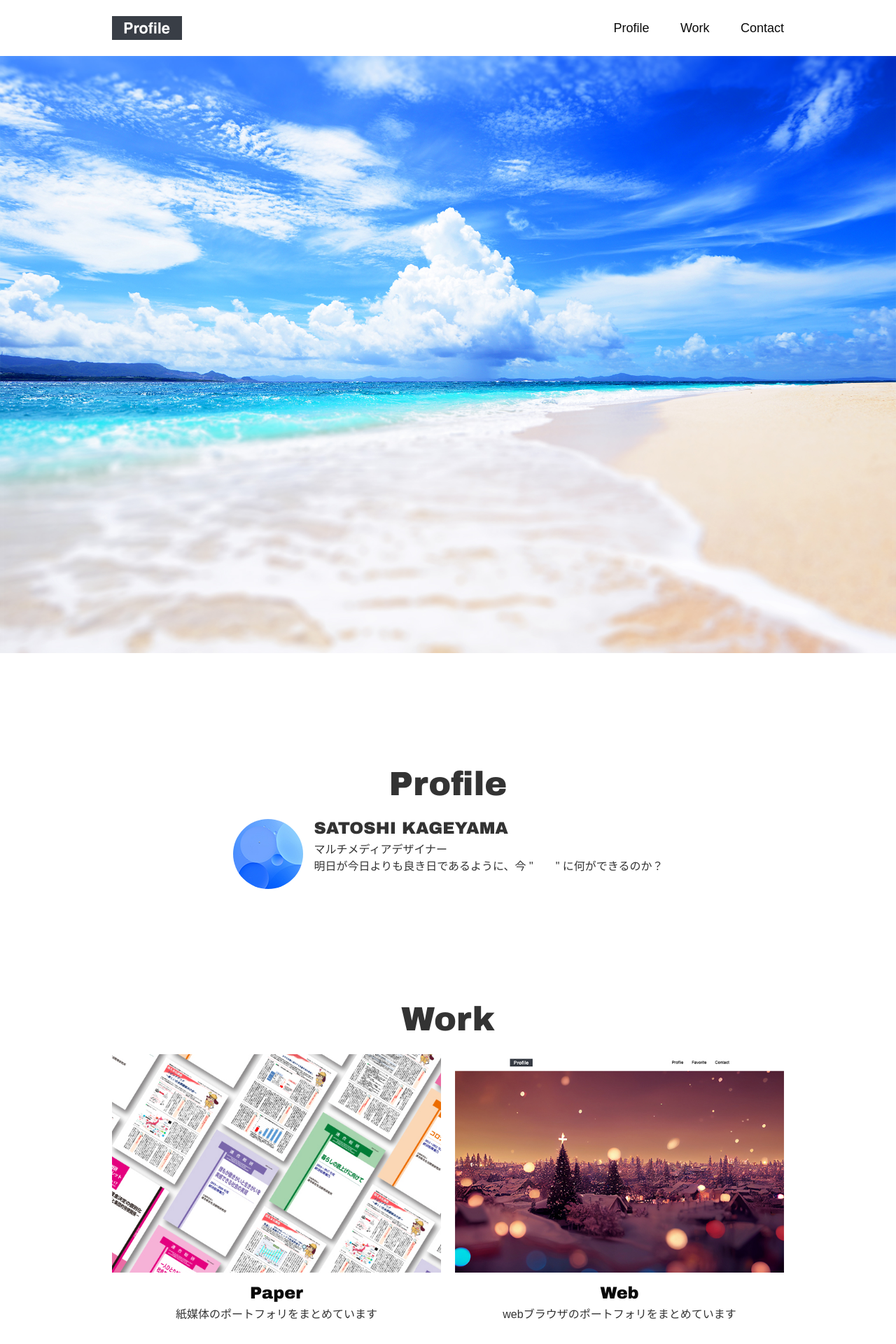
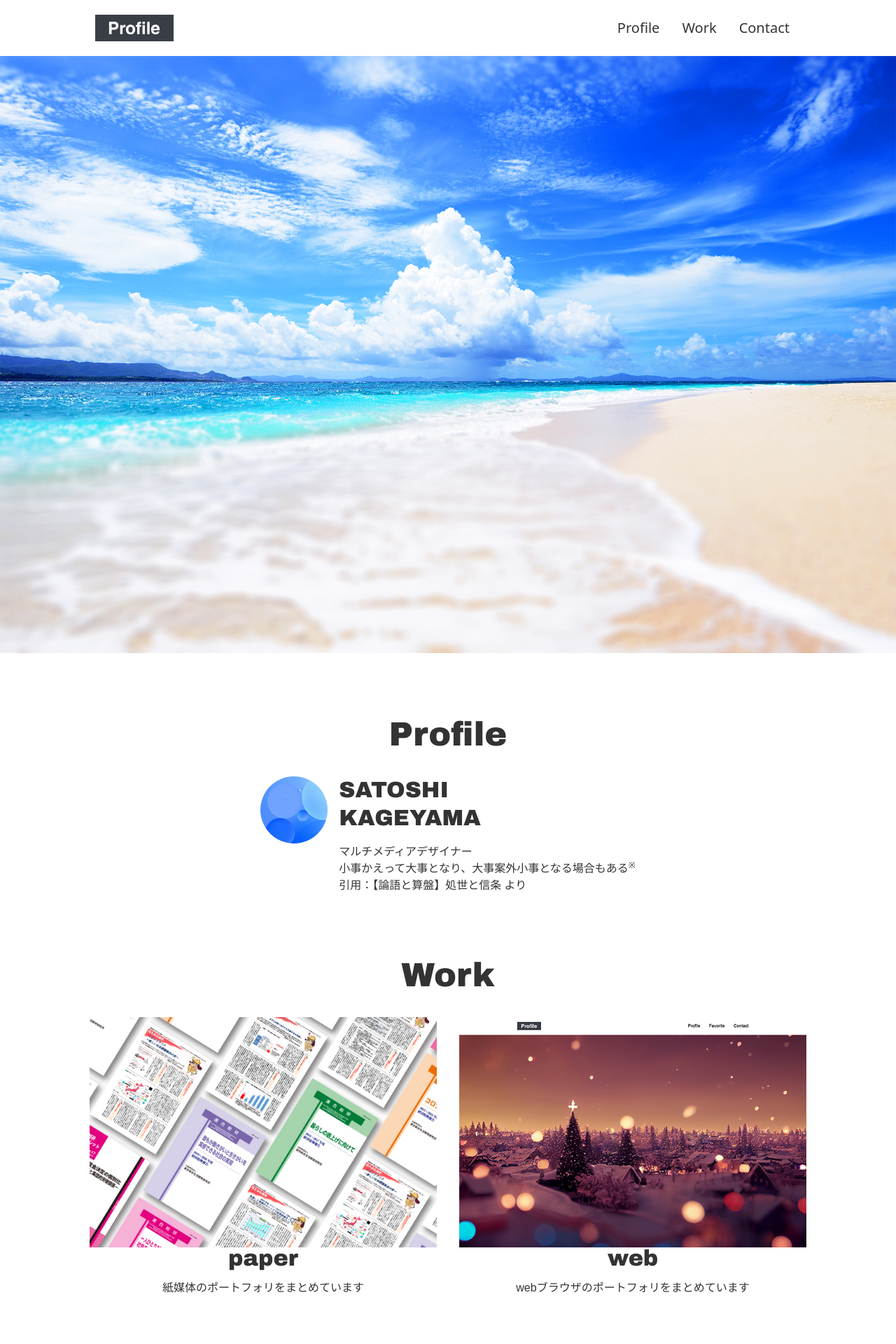
Before and after one commit to 12kagetti12/profile, a Next.js app: page / in a window 1280 px wide. Shown: the top 1920 px of the page at 70% size. Built offline with nearby package versions, Linux system fonts and the light colour scheme.

Commit message:
♻️ refactor module css to tailwindcss

```diff
--- a/src/components/ContentCard/ContentCard.module.css
+++ /dev/null
@@ -1,74 +0,0 @@
-/* =================================
-  Foundation
-================================= */
-
-.f_noStyles {
-  color: inherit;
-  text-decoration: none;
-}
-
-
-/* =================================
-  Layout
-================================= */
-
-.l_xCenter_yColumn {
-  display: flex;
-  flex-direction: column;
-  align-items: center;
-}
-
-/* =================================
-  Object
-================================= */
-
-/* Component ---------------------*/
-
-/* Project -----------------------*/
-.p_imageMargin {
-  max-width: 100%;
-  height: auto;
-  margin-bottom: 2vh;
-}
-
-.p_contentTitleMargin {
-  margin: 0 0 0.5vh 0;
-}
-
-.p_capitalizeFirstString {
-  text-transform: capitalize;
-}
-
-.l_xCenter_yColumn h2 {
-  position: relative;
-  display: inline-block;
-  text-decoration: none;
-  color: rgb(10, 10, 10);
-}
-
-.l_xCenter_yColumn h2::after {
-  position: absolute;
-  bottom: 2px;
-  left: 0;
-  content: '';
-  width: 100%;
-  height: 2px;
-  background: rgb(10, 10, 10);
-  opacity: 0;
-  visibility: hidden;
-  transition: .3s;
-}
-
-.l_xCenter_yColumn h2:hover::after {
-  bottom: -2px;
-  opacity: 1;
-  visibility: visible;
-}
-
-/* Utility -----------------------*/
-
-
-/* Enable hover only on non-touch devices */
-
-
-/* Tablet and Smaller Desktop */
--- a/src/components/ContentCard/CotentCard.jsx
+++ b/src/components/ContentCard/CotentCard.jsx
@@ -1,18 +1,20 @@
-import styles from "@/components/ContentCard/ContentCard.module.css";
 import Image from "next/image";
 import Link from "next/link";
 
 export function ContentCard(props) {
-  const src = props.imgSrc
+  const src = props.imgSrc;
   const title = props.media;
   const text = props.text;
   const imgTitle = props.media + ".img";
   const contentUrl = "/" + props.media;
-  return(
-    <li className={styles.l_xCenter_yColumn}>
-      <Link href={contentUrl} className={`${styles.l_xCenter_yColumn} ${styles.f_noStyles}`}>
+  return (
+    <li className="flex flex-col items-center justify-end leading-none">
+      <Link
+        href={contentUrl}
+        className="flex flex-col items-center no-underline"
+      >
         <Image
-          className={styles.p_imageMargin}
+          className="h-auto max-w-full"
           src={src}
           alt={imgTitle}
           width={640}
@@ -20,9 +22,11 @@ export function ContentCard(props) {
           sizes="(max-width:640px) 80vw,(max-width:1200px) 40vw,25vw"
           priority
         />
-        <h2 className={`${styles.p_contentTitleMargin} ${styles.p_capitalizeFirstString}`}>{title}</h2>
       </Link>
-      <p>{text}</p>
+      <Link href={contentUrl} className="no-underline">
+        <h2 className="sm:hoverUnderLine01 pb-0.5">{title}</h2>
+      </Link>
+      <p className="pt-4">{text}</p>
     </li>
   );
 }
--- a/src/components/Footer/Footer.jsx
+++ b/src/components/Footer/Footer.jsx
@@ -1,9 +1,7 @@
-import styles from "@/components/Footer/Footer.module.css"
-
 export function Footer() {
-  return(
-    <footer className={`${styles.l_footer} ${styles.l_xCenter_yColumn}`} >
-      <p className={styles.p_footerStyle}>&copy; Satoshi Kageyama</p>
+  return (
+    <footer className="flex justify-center pb-4 pt-20">
+      <p className="text-sm text-gray-500">&copy; Satoshi Kageyama</p>
     </footer>
   );
 }
--- a/src/components/Footer/Footer.module.css
+++ /dev/null
@@ -1,33 +0,0 @@
-/* =================================
-  Layout
-================================= */
-
-.l_footer {
-  padding: 2vh 0;
-}
-
-.l_xCenter_yColumn {
-  display: flex;
-  flex-direction: column;
-  align-items: center;
-}
-
-/* =================================
-  Object
-================================= */
-
-/* Component ---------------------*/
-
-/* Project -----------------------*/
-.p_footerStyle {
-  font-size: 1.2rem;
-  color: rgb(127, 127, 127);
-}
-
-/* Utility -----------------------*/
-
-
-/* Enable hover only on non-touch devices */
-
-
-/* Tablet and Smaller Desktop */
--- a/src/components/Header/Header.jsx
+++ b/src/components/Header/Header.jsx
@@ -1,52 +1,97 @@
-import styles from "@/components/Header/Header.module.css";
 import Link from "next/link";
 import { useState } from "react";
 
-export function Header(){
+export function Header() {
   const [menuOpen, setMenuOpen] = useState(false);
   const handleOpenClose = () => {
-    if (window.matchMedia( "(max-width: 640px)" ).matches) {
+    if (window.matchMedia("(max-width: 640px)").matches) {
       setMenuOpen((prevmenuOpen) => !prevmenuOpen);
     }
   };
 
   return (
     <header>
-      <div className={styles.l_flexInlineTop}>
-        <div className={`${styles.l_addMargin} ${styles.l_addMaxWidth_xCenter_yColumn} ${styles.l_xAlignSide_yCenter}`}>
-          <h1 className={styles.c_logo}>
-            <Link href="#areaTop" scroll={false}>
-              <img className={`${styles.c_logo} ${styles.l_xCenter_yCenter}`} src="/logo.svg" alt="logo"/>
+      <div className="fixed top-0 z-50 flex h-20 w-full items-center justify-between bg-white sm:justify-center">
+        <div className="flex h-fit max-w-screen-lg items-center justify-between  px-2 sm:w-full">
+          <h1 className="w-28">
+            <Link href="/#areaTop" scroll={false}>
+              <img className="w-fit" src="/logo.svg" alt="logo" />
             </Link>
           </h1>
-          <nav className={styles.p_nav}>
-            <ul className={`${styles.c_nav_noStyle} ${menuOpen ? styles.open : ""}`} id="scroll_nav">
-              <li className={`${styles.c_nav_xRight} ${styles.c_mediaOnly} ${styles.hoverA}`}>
-                <Link href="#areaTop" scroll={false} onClick={handleOpenClose}>
+          <nav className="absolute right-0 h-full w-40 font-sans text-xl sm:static sm:flex sm:h-fit sm:justify-end">
+            <ul
+              className={
+                menuOpen
+                  ? "absolute top-0 flex h-screen w-fit flex-col bg-white transition-transform duration-500 sm:flex-row sm:justify-end sm:bg-transparent"
+                  : "absolute top-0 flex h-screen w-fit -translate-y-full flex-col bg-white transition-transform duration-500 sm:static sm:h-fit sm:translate-y-0 sm:flex-row sm:justify-end sm:bg-transparent sm:transition-none"
+              }
+              id="scroll_nav"
+            >
+              <li className="px-4 py-6 sm:hidden">
+                <Link href="/#areaTop" scroll={false} onClick={handleOpenClose}>
                   Top
                 </Link>
               </li>
-              <li className={styles.c_nav_xRight}>
-                <Link href="/#areaProfile" scroll={false} onClick={handleOpenClose}>
+              <li className="px-4 py-6">
+                <Link
+                  className="sm:hoverUnderLine01"
+                  href="/#areaProfile"
+                  scroll={false}
+                  onClick={handleOpenClose}
+                >
                   Profile
                 </Link>
               </li>
-              <li className={styles.c_nav_xRight}>
-                <Link href="/#areaWork" scroll={false} onClick={handleOpenClose}>
+              <li className="px-4 py-6">
+                <Link
+                  className="sm:hoverUnderLine01"
+                  href="/#areaWork"
+                  scroll={false}
+                  onClick={handleOpenClose}
+                >
                   Work
                 </Link>
               </li>
-              <li className={styles.c_nav_xRight}>
-                <Link href="/contact" onClick={handleOpenClose}>
+              <li className="px-4 py-6">
+                <Link
+                  className="sm:hoverUnderLine01"
+                  href="/contact"
+                  onClick={handleOpenClose}
+                >
                   Contact
                 </Link>
               </li>
             </ul>
           </nav>
         </div>
-        <button className={`${styles.c_media_navButton} ${menuOpen ? styles.open : ""}`} onClick={handleOpenClose}>
-        <span className={`${styles.c_media_navButton_line} ${menuOpen ? styles.open : ""}`}></span>
-        <span className={styles.c_mediaOnly}>menu</span>
+        <button
+          className="relative right-5 h-10 w-10 sm:hidden"
+          onClick={handleOpenClose}
+        >
+          <div className="h-10 w-10">
+            <span
+              className={
+                menuOpen
+                  ? "absolute h-1 w-10 origin-left translate-x-1.5 translate-y-0 rotate-45 transform rounded-sm bg-[#393e46] transition-transform duration-500"
+                  : "absolute h-1 w-10 origin-left rotate-0 transform rounded-sm bg-[#393e46] transition-transform duration-500"
+              }
+            ></span>
+            <span
+              className={
+                menuOpen
+                  ? "translation absolute top-3 h-1 w-0 rounded-sm bg-transparent duration-500"
+                  : "translation absolute top-3 h-1 w-10 rounded-sm bg-[#393e46] duration-500"
+              }
+            ></span>
+            <span
+              className={
+                menuOpen
+                  ? "absolute top-6 h-1 w-10 origin-left translate-x-1.5 translate-y-1 -rotate-45 transform rounded-sm bg-[#393e46] transition duration-500"
+                  : "absolute top-6 h-1 w-10 origin-left rotate-0 transform rounded-sm bg-[#393e46] transition duration-500"
+              }
+            ></span>
+          </div>
+          <span className="absolute -bottom-2 w-10 text-center">menu</span>
         </button>
       </div>
     </header>
--- a/src/components/Header/Header.module.css
+++ /dev/null
@@ -1,182 +0,0 @@
-/* =================================
-  Layout
-================================= */
-
-.l_flexInlineTop {
-  position: fixed;
-  width: 100%;
-  height: 10vh;
-  min-height: 10vh;
-  margin: 0 auto;
-  top: 0;
-  background-color: white;
-}
-
-.l_addMargin {
-  height: 10vh;
-  padding: 0 2vw;
-}
-
-.l_addMaxWidth_xCenter_yColumn {
-  max-width: 960px;
-  margin: 0 auto;
-}
-
-.l_xAlignSide_yCenter {
-  display: flex;
-  justify-content: space-between;
-  align-items: center;
-}
-
-.l_xCenter_yCenter {
-  display: flex;
-  justify-content: center;
-  align-content: center;
-}
-
-/* =================================
-  Object
-================================= */
-
-/* Component ---------------------*/
-.c_logo {
-  width: 100px;
-}
-
-.c_nav_noStyle {
-  display: flex;
-  list-style: none;
-}
-
-.c_nav_xRight {
-  flex: 1 0 auto;
-  display: flex;
-  justify-content: flex-end;
-}
-
-.c_mediaOnly {
-  display: none;
-}
-
-@media screen and (max-width: 640px) {
-  .c_nav_noStyle {
-    position: absolute;
-    display: flex;
-    flex-flow: column;
-    top: -200vh;
-    height: 100vh;
-    width: fit-content;
-    list-style: none;
-    background-color: rgba(255, 255, 255, 0.9);
-    transition: 3s;
-  }
-
-  .c_nav_noStyle.open {
-    top: 0vh;
-    transition: 0.8s;
-  }
-
-  .c_nav_xRight {
-    flex: none;
-    width: fit-content;
-    padding: 24px 16px;
-  }
-
-  .c_mediaOnly {
-    display: flex;
-  }
-
-  .c_media_navButton {
-    position: fixed;
-    right: 3vw;
-    top: 4vh;
-    height: 5vh;
-    z-index: 10;
-    text-align: center;
-    color: #393e46;
-  }
-
-  .c_media_navButton_line {
-    display: block;
-    position: relative;
-    width: 100%;
-    top: -8px;
-    height: 3px;
-    background-color: #393e46;
-    border-radius: 1px;
-    transition: .2s;
-  }
-
-  .c_media_navButton_line.open {
-    background-color: transparent;
-  }
-
-  .c_media_navButton_line::before,
-  .c_media_navButton_line::after {
-    content: "";
-    position: absolute;
-    width: 100%;
-    height: 100%;
-    background-color: #393e46;
-    border-radius: 1px;
-    transition: .5s;
-  }
-
-  .c_media_navButton_line::before {
-    transform: translateX(-50%) translateY(-8px);
-  }
-
-  .c_media_navButton_line.open::before {
-    transform: translateX(-50%) rotate(45deg);
-  }
-
-  .c_media_navButton_line::after {
-    transform: translateX(-50%) translateY(8px);
-  }
-
-  .c_media_navButton_line.open::after {
-    transform: translateX(-50%) rotate(-45deg);
-  }
-}
-
-
-/* Project -----------------------*/
-.p_nav {
-  font-size: 1.8rem;
-  font-family: Arial, Helvetica, sans-serif;
-  min-width: 30%;
-}
-
-.p_nav a {
-  position: relative;
-  display: inline-block;
-  text-decoration: none;
-  color: rgb(10, 10, 10);
-}
-
-.p_nav a::after {
-  position: absolute;
-  bottom: 2px;
-  left: 0;
-  content: '';
-  width: 100%;
-  height: 2px;
-  background: rgb(10, 10, 10);
-  opacity: 0;
-  visibility: hidden;
-  transition: .3s;
-}
-
-.p_nav a:hover::after {
-  bottom: -2px;
-  opacity: 1;
-  visibility: visible;
-}
-
-/* Utility -----------------------*/
-
-
-/* Enable hover only on non-touch devices */
-
-
-/* Tablet and Smaller Desktop */
--- a/src/pages/index.jsx
+++ b/src/pages/index.jsx
@@ -1,6 +1,5 @@
 import Head from "next/head";
 import Image from "next/image";
-import styles from "@/styles/Home.module.css";
 import { Header } from "@/components/Header/Header";
 import { Footer } from "@/components/Footer/Footer";
 import { ContentCard } from "@/components/ContentCard/CotentCard";
@@ -11,79 +10,88 @@ const WORK = [
     occupation: "DTP",
     media: "paper",
     imgSrc: "/content_paper.jpg",
-    text: "紙媒体のポートフォリをまとめています"
+    text: "紙媒体のポートフォリをまとめています",
   },
   {
     id: 1,
-    occupation : "web",
-    media : "web",
-    imgSrc : "/content_web.jpg",
-    text : "webブラウザのポートフォリをまとめています"
-  }
-]
+    occupation: "web",
+    media: "web",
+    imgSrc: "/content_web.jpg",
+    text: "webブラウザのポートフォリをまとめています",
+  },
+];
 
 export default function Home() {
-
   return (
     <>
       <Head>
         <title>Sstoshi's Portfolio</title>
       </Head>
       <main id="areaTop">
-        <Header/>
-        <div className={styles.c_mainVisual}>
+        <Header />
+        <div className="mx-0 pt-20 sm:max-w-screen-2xl">
           <Image
-            className={styles.c_responsive}
+            className="h-screen object-cover sm:h-auto sm:max-w-full"
             src="/mainvisual_seaClouds.jpg"
             alt="mainVisual"
             width={1920}
             height={1280}
             sizes="(max-width:640px) 100vh,(max-width:1200px) 100vh,100vh"
-            priority
+            priority={true}
           />
         </div>
 
-        <section className={styles.l_addMaxWidth_xCenter_yColumn} id="areaProfile">
-          <div className={styles.l_xCenter_yColumn}>
-            <h1 className={styles.p_sectionTitleMargin}>Profile</h1>
-            <div className={styles.l_xCenter_yCenter}>
+        <section
+          className="pt-20 sm:mx-auto sm:max-w-screen-lg"
+          id="areaProfile"
+        >
+          <div className="mx-4 flex flex-col items-center">
+            <h1 className="mb-6">Profile</h1>
+            <div className="flex items-start justify-center">
               <Image
-                className={styles.p_roundUpImage}
+                className="mr-4 h-24 w-24 rounded-full"
                 src="/profile_polkaDot.jpg"
                 alt="プロフィール写真"
-                width={100}
-                height={100}
+                width={96}
+                height={96}
                 sizes="(max-width:640px) 100vh,(max-width:1200px) 100vh,100vh"
-                priority
               />
               <div>
-                <h2 className={styles.p_contentTitleMargin}>SATOSHI KAGEYAMA</h2>
+                <h2 className="h-24 leading-tight">
+                  SATOSHI
+                  <br />
+                  KAGEYAMA
+                </h2>
                 <p>マルチメディアデザイナー</p>
                 {/* <p>小さいことの積み重ねが、とんでもないところに行くただひとつの道</p> */}
-                <p>明日が今日よりも良き日であるように、今 "　　" に何ができるのか？</p>
+                <p>
+                  小事かえって大事となり、大事案外小事となる場合もある
+                  <sup>※</sup>
+                  <br />
+                  引用：【論語と算盤】処世と信条 より
+                </p>
               </div>
             </div>
           </div>
         </section>
 
-        <section className={styles.l_addMaxWidth_xCenter_yColumn} id="areaWork">
-          <div className={styles.l_xCenter_yColumn}>
-            <h1 className={styles.p_sectionTitleMargin}>Work</h1>
-            <ul className={styles.l_grid_x25rem_1fr}>
+        <section className="pt-20 sm:mx-auto sm:max-w-screen-lg" id="areaWork">
+          <div className="flex flex-col items-center">
+            <h1 className="mx-4 mb-6">Work</h1>
+            <ul className="grid w-full auto-cols-auto gap-x-8 gap-y-16 sm:grid-cols-2">
               {WORK.map((item) => (
                 <ContentCard
-                  key = {item.occupation}
-                  imgSrc = {item.imgSrc}
-                  media = {item.media}
-                  text = {item.text}
+                  key={item.occupation}
+                  imgSrc={item.imgSrc}
+                  media={item.media}
+                  text={item.text}
                 />
               ))}
             </ul>
           </div>
         </section>
-
       </main>
       <Footer />
     </>
-  )
+  );
 }
--- a/src/styles/globals.css
+++ b/src/styles/globals.css
@@ -1,3 +1,20 @@
+@tailwind base;
+@tailwind components;
+@tailwind utilities;
+
+@layer components {
+  .hoverUnderLine01 {
+    @apply relative inline-block text-[#333333] no-underline;
+  }
+  .hoverUnderLine01::after {
+    @apply invisible absolute bottom-0.5 left-0 h-0.5 w-full bg-[#333333] bg-opacity-0 transition-all duration-300 content-[""];
+  }
+
+  .hoverUnderLine01:hover::after {
+    @apply visible -bottom-0.5 bg-opacity-100;
+  }
+}
+
 /* =================================
   Foundation
 ================================= */
@@ -7,29 +24,25 @@
   margin: 0;
 }
 
-html, body {
-  font-size: 62.5%;
+html,
+body {
   color: #333;
   scroll-behavior: smooth;
 }
 
 h1 {
   font-family: "Arial Black", Gadget, "sans-serif";
-  font-size: 4.8rem;
+  font-size: 3rem;
 }
 
 h2 {
   font-family: "Arial Black", Gadget, "sans-serif";
-  font-size: 2.4rem;
+  font-size: 2rem;
 }
 
 p {
   font-family: Arial, Helvetica, sans-serif, "Hiragino Sans";
-  font-size: 1.6rem;
-}
-
-section {
-  padding: 10vh 2vw 10vh;
+  font-size: 1rem;
 }
 
 button {
@@ -39,13 +52,8 @@ button {
   border-radius: 0;
   background: transparent;
   color: inherit;
-	vertical-align: middle;
   text-align: inherit;
   font: inherit;
   -webkit-appearance: none;
   appearance: none;
 }
-
-/* =================================
-  Layout
-================================= */
```
Also changed, not shown: src/pages/contact.jsx (+6 -7 lines), src/pages/paper.jsx (+9 -7 lines), src/pages/web.jsx (+9 -7 lines). Lines whose indentation alone changed are shown as unchanged.
